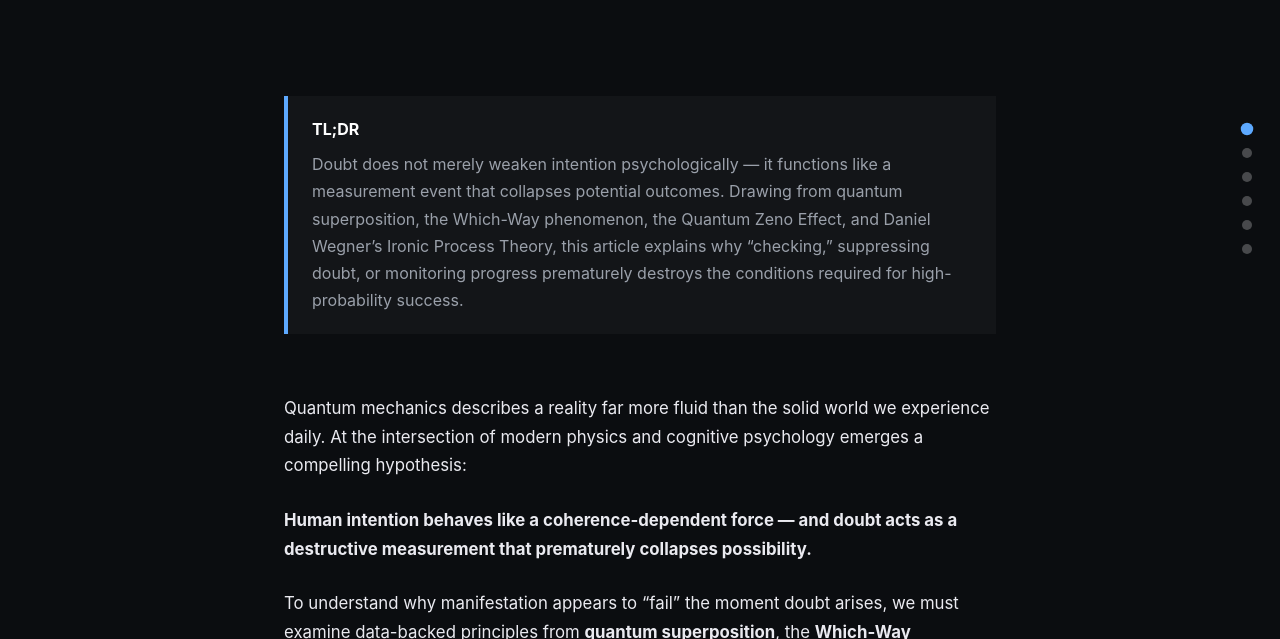
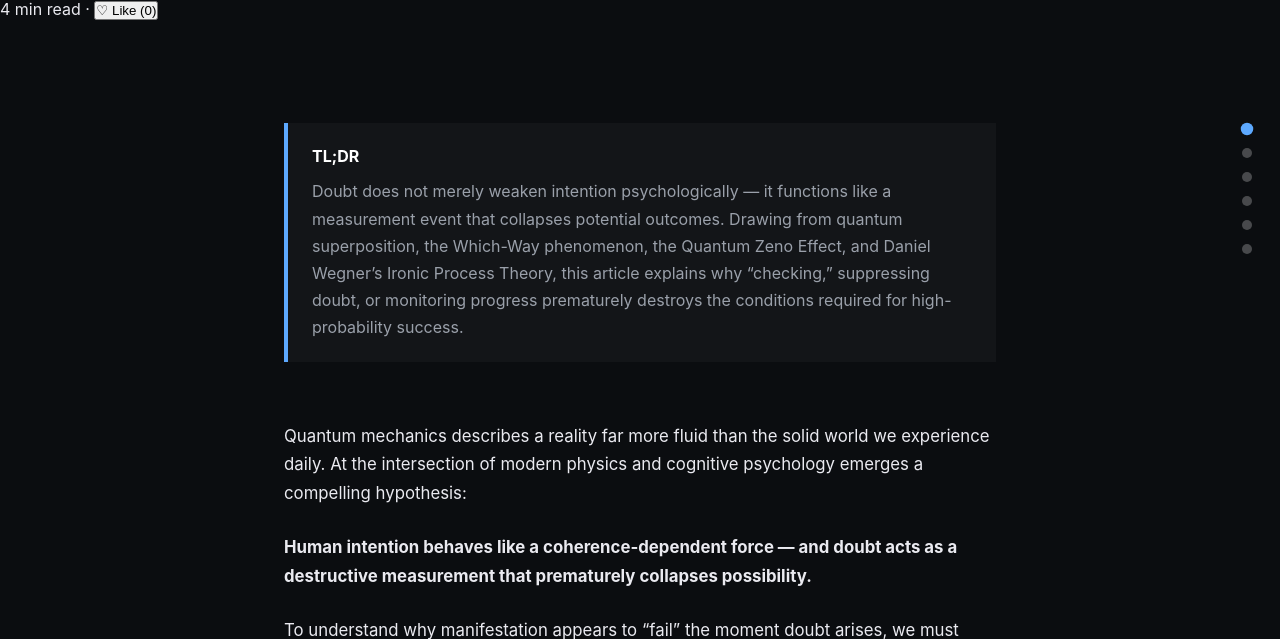
Before and after one commit to 996938039a-droid/996938039a-droid.github.io, a Jekyll site: the page built from _posts/2026-01-30-the-physics-of-intent.md, in a window 1280 px wide and 900 px high, scrolled down 643 px, cut to the strip 261-900 px from the top of the window. Built offline with Jekyll 4.4.1, drawn with Linux system fonts in a browser that asks for light colours; some of the changed lines change nothing that is shown.

Commit message:
Update post.html

```diff
--- a/_layouts/post.html
+++ b/_layouts/post.html
@@ -5,11 +5,16 @@
   <title>{{ page.title }} | Signals & Patterns</title>
   <meta name="viewport" content="width=device-width, initial-scale=1" />
   <link rel="stylesheet" href="/assets/style.css" />
+
+  <!-- Utilities -->
+  <script src="/assets/reading-time.js"></script>
+  <script src="/assets/likes.js"></script>
 </head>
 
 <body>
+
+  <!-- Section Progress (Dots) -->
   <div class="section-progress" id="sectionProgress"></div>
-
 
   <!-- ARTICLE HERO -->
   <section class="hero-banner">
@@ -18,11 +23,17 @@
       alt="{{ page.title }}"
       class="hero-bg"
     />
-
     <div class="hero-overlay">
       <h1>{{ page.title }}</h1>
     </div>
   </section>
+
+  <!-- META -->
+  <div class="article-meta">
+    <span id="readingTime"></span>
+    ·
+    <button class="like-btn" data-slug="{{ page.url }}"></button>
+  </div>
 
   <!-- ARTICLE CONTENT -->
   <article class="article">
@@ -44,6 +55,7 @@
 
   </article>
 
+  <!-- 1. AUTO-CREATE SECTION CARDS (FROM H2) -->
   <script>
   (function () {
     const body = document.querySelector('.article-body');
@@ -58,17 +70,16 @@
         currentCard.className = 'article-card';
         node.before(currentCard);
       }
-
-    if (currentCard) {
-      currentCard.appendChild(node);
-    }
+      if (currentCard) currentCard.appendChild(node);
     });
   })();
   </script>
 
-
+  <!-- 2. REVEAL ANIMATION FOR CARDS -->
   <script>
+  (function () {
     const cards = document.querySelectorAll('.article-card');
+    if (!cards.length) return;
 
     const observer = new IntersectionObserver(
       entries => {
@@ -82,39 +93,17 @@
     );
 
     cards.forEach(card => observer.observe(card));
-</script>
-
-
-<script>
-(function () {
-  const paragraphs = document.querySelectorAll('.article-body p');
-
-  paragraphs.forEach(p => {
-    const text = p.innerText.trim();
-
-    // Heuristic: single strong sentence
-    if (
-      text.length > 90 &&
-      text.length < 220 &&
-      !text.includes('?') &&
-      !p.querySelector('a')
-    ) {
-      p.classList.add('key-sentence');
-    }
-  });
   })();
   </script>
 
-
+  <!-- 3. SECTION PROGRESS DOTS -->
   <script>
   (function () {
-  function initSectionProgress() {
+    window.addEventListener('load', () => {
       const sections = document.querySelectorAll('.article-card');
       const progress = document.getElementById('sectionProgress');
-
       if (!sections.length || !progress) return;
 
-    // Clear in case of re-run
       progress.innerHTML = '';
 
       sections.forEach(() => {
@@ -136,17 +125,43 @@
             }
           });
         },
-      { threshold: 0.35 }
+        { threshold: 0.4 }
       );
 
       sections.forEach(section => observer.observe(section));
-  }
-
-  // Run AFTER DOM + card wrapping
-  window.addEventListener('load', initSectionProgress);
+    });
   })();
   </script>
 
+  <!-- 4. KEY SENTENCE PULL-OUTS (SUBTLE) -->
+  <script>
+  (function () {
+    const paragraphs = document.querySelectorAll('.article-body p');
+    paragraphs.forEach(p => {
+      const text = p.innerText.trim();
+      if (
+        text.length > 90 &&
+        text.length < 220 &&
+        !text.includes('?') &&
+        !p.querySelector('a')
+      ) {
+        p.classList.add('key-sentence');
+      }
+    });
+  })();
+  </script>
+
+  <!-- 5. READING TIME -->
+  <script>
+  (function () {
+    const body = document.querySelector('.article-body');
+    if (!body) return;
+
+    const minutes = calculateReadingTime(body.innerText);
+    document.getElementById('readingTime').innerText =
+      `${minutes} min read`;
+  })();
+  </script>
 
 </body>
 </html>
```
Lines whose indentation alone changed are shown as unchanged.
